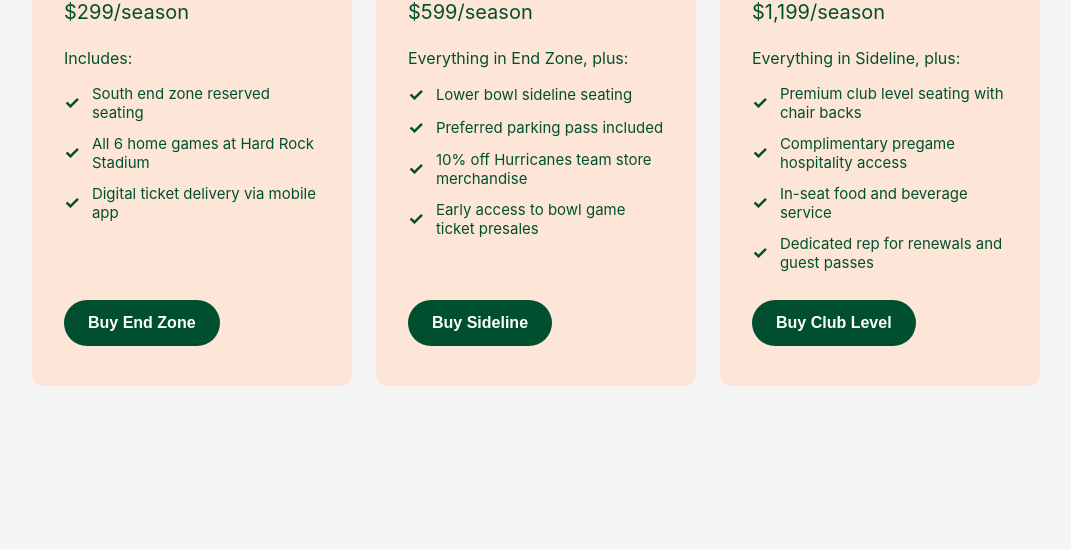
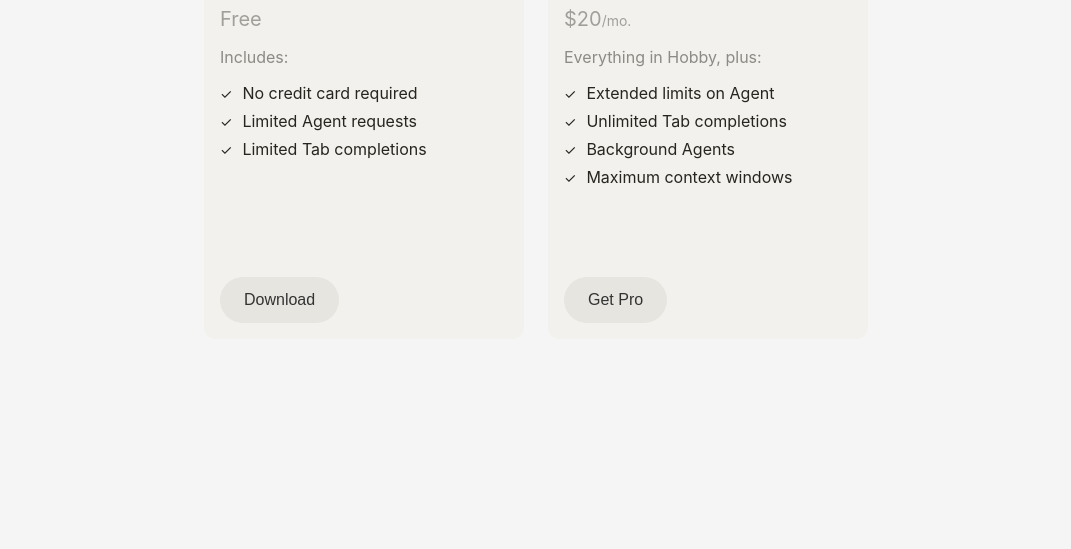
Before and after one commit to mmccolley87/Matt-M-s-new-repository, a plain HTML site: page index.html in a window 1280 px wide. Shown: the part 251-800 px from the top of the page, without its empty margins (104-1175 px from the left). Drawn offline with Linux system fonts and the light colour scheme.

Commit message:
Fixed Main
Fixed Main from commit issue

```diff
--- a/index.html
+++ b/index.html
@@ -1,90 +1,69 @@
-<!DOCTYPE html>
-<html lang="en">
-<head>
+<html lang="en"><head>
     <meta charset="UTF-8">
     <meta name="viewport" content="width=device-width, initial-scale=1.0">
-    <title>Miami Hurricanes Season Tickets</title>
+    <title>Pricing Plans</title>
     <link rel="stylesheet" href="styles.css">
 </head>
 <body>
     <div class="cards-container">
         <div class="card">
-            <h1 class="card-title">End Zone</h1>
-            <p class="card-price">$299/season</p>
+            <div class="card-top">
+                <h3 class="card-title">Hobby</h3>
+                <p class="card-price">
+                    <span class="card-price-amount">Free</span>
+                </p>
                 <div class="card-content">
                     <p class="includes-text">Includes:</p>
                     <ul class="features-list">
                         <li>
                             <span class="checkmark">✓</span>
-                        South end zone reserved seating
+                            No credit card required
                         </li>
                         <li>
                             <span class="checkmark">✓</span>
-                        All 6 home games at Hard Rock Stadium
+                            Limited Agent requests
                         </li>
                         <li>
                             <span class="checkmark">✓</span>
-                        Digital ticket delivery via mobile app
+                            Limited Tab completions
                         </li>
                     </ul>
                 </div>
-            <div class="card-spacer"></div>
-            <button class="download-button">Buy End Zone</button>
+            </div>
+            <button class="download-button">Download</button>
         </div>
         <div class="card">
-            <h1 class="card-title">Sideline</h1>
-            <p class="card-price">$599/season</p>
+            <div class="card-top">
+                <h3 class="card-title">Pro</h3>
+                <p class="card-price">
+                    <span class="card-price-amount">$20</span>
+                    <span class="card-price-period">/mo.</span>
+                </p>
                 <div class="card-content">
-                <p class="includes-text">Everything in End Zone, plus:</p>
+                    <p class="includes-text">Everything in Hobby, plus:</p>
                     <ul class="features-list">
                         <li>
                             <span class="checkmark">✓</span>
-                        Lower bowl sideline seating
+                            Extended limits on Agent
                         </li>
                         <li>
                             <span class="checkmark">✓</span>
-                        Preferred parking pass included
+                            Unlimited Tab completions
                         </li>
                         <li>
                             <span class="checkmark">✓</span>
-                        10% off Hurricanes team store merchandise
+                            Background Agents
                         </li>
                         <li>
                             <span class="checkmark">✓</span>
-                        Early access to bowl game ticket presales
+                            Maximum context windows
                         </li>
                     </ul>
                 </div>
-            <div class="card-spacer"></div>
-            <button class="download-button">Buy Sideline</button>
             </div>
-        <div class="card card--business">
-            <h1 class="card-title">Club Level</h1>
-            <p class="card-price">$1,199/season</p>
-            <div class="card-content">
-                <p class="includes-text">Everything in Sideline, plus:</p>
-                <ul class="features-list">
-                    <li>
-                        <span class="checkmark">✓</span>
-                        Premium club level seating with chair backs
-                    </li>
-                    <li>
-                        <span class="checkmark">✓</span>
-                        Complimentary pregame hospitality access
-                    </li>
-                    <li>
-                        <span class="checkmark">✓</span>
-                        In-seat food and beverage service
-                    </li>
-                    <li>
-                        <span class="checkmark">✓</span>
-                        Dedicated rep for renewals and guest passes
-                    </li>
-                </ul>
-            </div>
-            <div class="card-spacer"></div>
-            <button class="download-button">Buy Club Level</button>
+            <button class="download-button">Get Pro</button>
         </div>
     </div>
-</body>
-</html>
+
+
+</body></html>
--- a/styles.css
+++ b/styles.css
@@ -5,6 +5,8 @@
 }
 
 body {
+    margin: 0;
+    box-sizing: border-box;
     font-family: -apple-system, BlinkMacSystemFont, 'Segoe UI', Roboto, Oxygen, Ubuntu, Cantarell, sans-serif;
     background-color: #f5f5f5;
     display: flex;
@@ -15,55 +17,67 @@
 }
 
 .cards-container {
+    font-family: -apple-system, BlinkMacSystemFont, 'Segoe UI', Roboto, Oxygen, Ubuntu, Cantarell, sans-serif;
+    margin: 0;
+    padding: 0;
+    box-sizing: border-box;
     display: flex;
     flex-direction: row;
     gap: 24px;
-    flex-wrap: wrap;
+    flex-wrap: nowrap;
     justify-content: center;
-    align-items: stretch;
+    align-items: flex-start;
 }
 
 .card {
-    background-color: color-mix(in srgb, #F47321 18%, white);
-    border-radius: 12px;
-    padding: 40px 32px;
+    font-family: -apple-system, BlinkMacSystemFont, 'Segoe UI', Roboto, Oxygen, Ubuntu, Cantarell, sans-serif;
+    margin: 0;
+    box-sizing: border-box;
+    display: flex;
+    flex-direction: column;
+    min-height: 380px;
+    background-color: rgb(242, 241, 237);
     width: 320px;
     flex-shrink: 0;
+    border-radius: 12px;
+    padding: 16px;
+}
+
+.card-top {
     display: flex;
     flex-direction: column;
-    color: #005030;
 }
 
 .card-title {
-    font-size: 32px;
-    font-weight: 800;
-    color: #005030;
+    font-size: 20px;
+    font-weight: 500;
+    color: #26251e;
     margin-bottom: 8px;
 }
 
 .card-price {
     font-size: 20px;
-    color: #005030;
-    margin-bottom: 24px;
+    color: rgba(38, 37, 30, 0.4);
+    display: flex;
+    align-items: baseline;
+    gap: 0;
 }
 
-.card-content {
-    margin-bottom: 32px;
+.card-price-amount {
+    font-size: 20px;
+    font-weight: 400;
+    color: inherit;
 }
 
-.card-spacer {
-    flex: 1;
-    min-height: 0;
-}
-
-.card--business .card-content {
-    margin-bottom: 16px;
+.card-price-period {
+    font-size: 14px;
+    color: inherit;
 }
 
 .includes-text {
     font-size: 16px;
-    color: #005030;
-    margin-bottom: 16px;
+    color: rgba(38, 37, 30, 0.5);
+    margin: 16px 0px;
 }
 
 .features-list {
@@ -74,35 +88,36 @@
 .features-list li {
     display: flex;
     align-items: center;
-    margin-bottom: 12px;
-    font-size: 15px;
-    color: #005030;
+    margin-bottom: 8px;
+    font-size: 16px;
+    color: #26251e;
 }
 
 .checkmark {
-    color: #005030;
-    font-size: 18px;
-    margin-right: 12px;
-    font-weight: bold;
+    color: #26251e;
+    font-size: 14px;
+    margin-right: 10px;
+    font-weight: regular;
 }
 
 .download-button {
+    margin-top: auto;
     width: fit-content;
-    background-color: #005030;
+    background-color: #e6e5e0;
     border: none;
     border-radius: 999px;
     padding: 14px 24px;
     font-size: 16px;
-    font-weight: 700;
-    color: #FFFFFF;
+    font-weight: 500;
+    color: #333;
     cursor: pointer;
     transition: background-color 0.2s ease;
 }
 
 .download-button:hover {
-    background-color: #006940;
+    background-color: #D8D6CE;
 }
 
 .download-button:active {
-    background-color: #006940;
+    background-color: #D8D6CE;
 }
```
Lines whose indentation alone changed are shown as unchanged.
